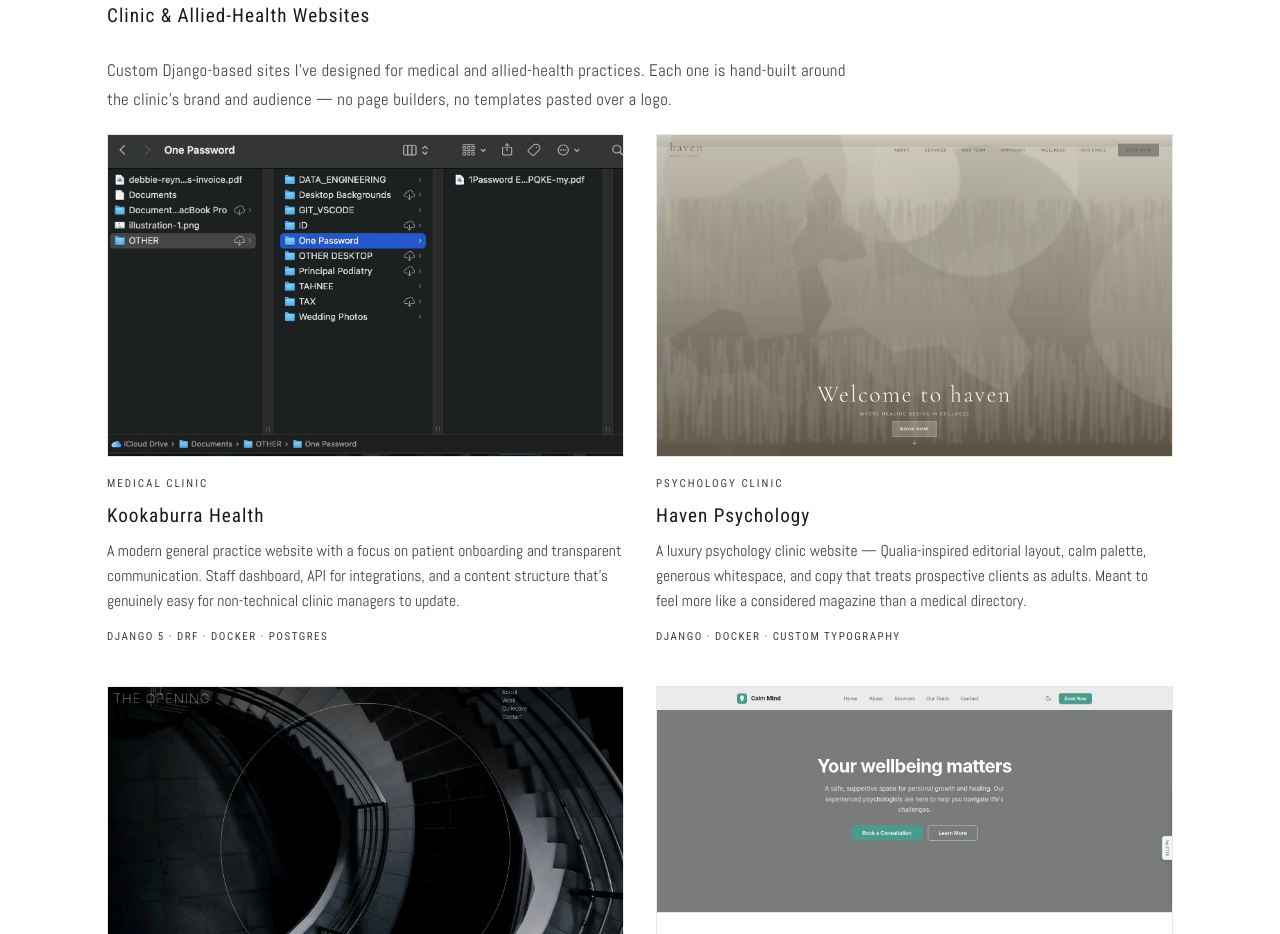
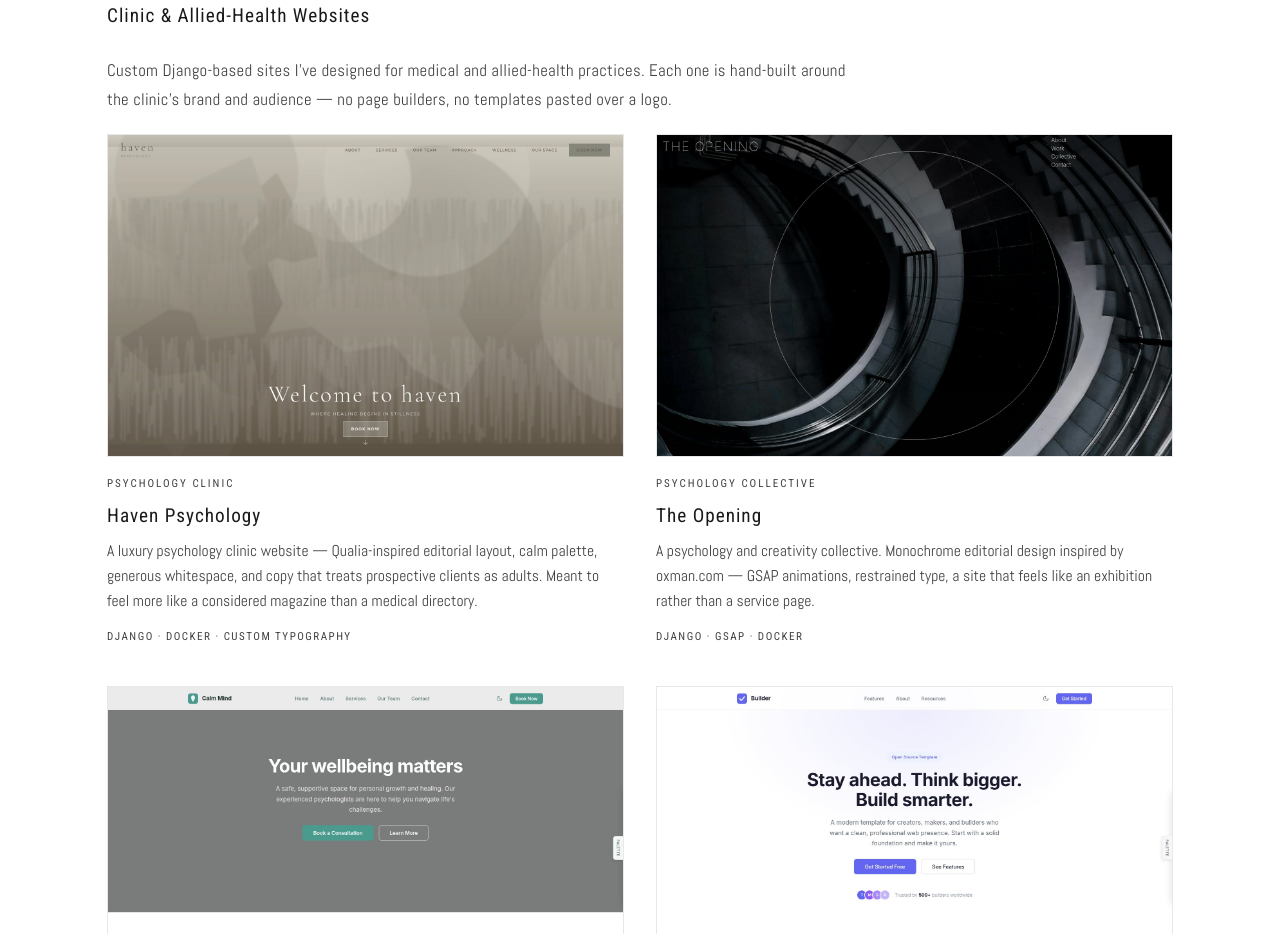
Before and after one commit to Tradd-Horne/tradd-actual-website, a plain HTML site: page projects.html in a window 1280 px wide. Shown: the part 1800-2734 px from the top of the page. Drawn offline with Linux system fonts and the light colour scheme.

Commit message:
Remove Kookaburra Health portfolio card — only had a Finder screenshot, not a clinic site

```diff
--- a/projects.html
+++ b/projects.html
@@ -95,16 +95,6 @@
                 <p>Custom Django-based sites I've designed for medical and allied-health practices. Each one is hand-built around the clinic's brand and audience — no page builders, no templates pasted over a logo.</p>
             </div>
             <div class="portfolio-grid">
-                <div class="portfolio-card">
-                    <div class="portfolio-card-image">
-                        <img src="images/portfolio-kookaburra.jpg" alt="Kookaburra Health screenshot">
-                    </div>
-                    <div class="portfolio-meta">Medical clinic</div>
-                    <h3>Kookaburra Health</h3>
-                    <p>A modern general practice website with a focus on patient onboarding and transparent communication. Staff dashboard, API for integrations, and a content structure that's genuinely easy for non-technical clinic managers to update.</p>
-                    <div class="portfolio-stack">Django 5 &middot; DRF &middot; Docker &middot; Postgres</div>
-                </div>
-
                 <div class="portfolio-card">
                     <div class="portfolio-card-image">
                         <img src="images/portfolio-haven.jpg" alt="Haven Psychology screenshot">
```
Also changed, not shown: services.html (+0 -8 lines), images/portfolio-kookaburra.jpg (deleted).
